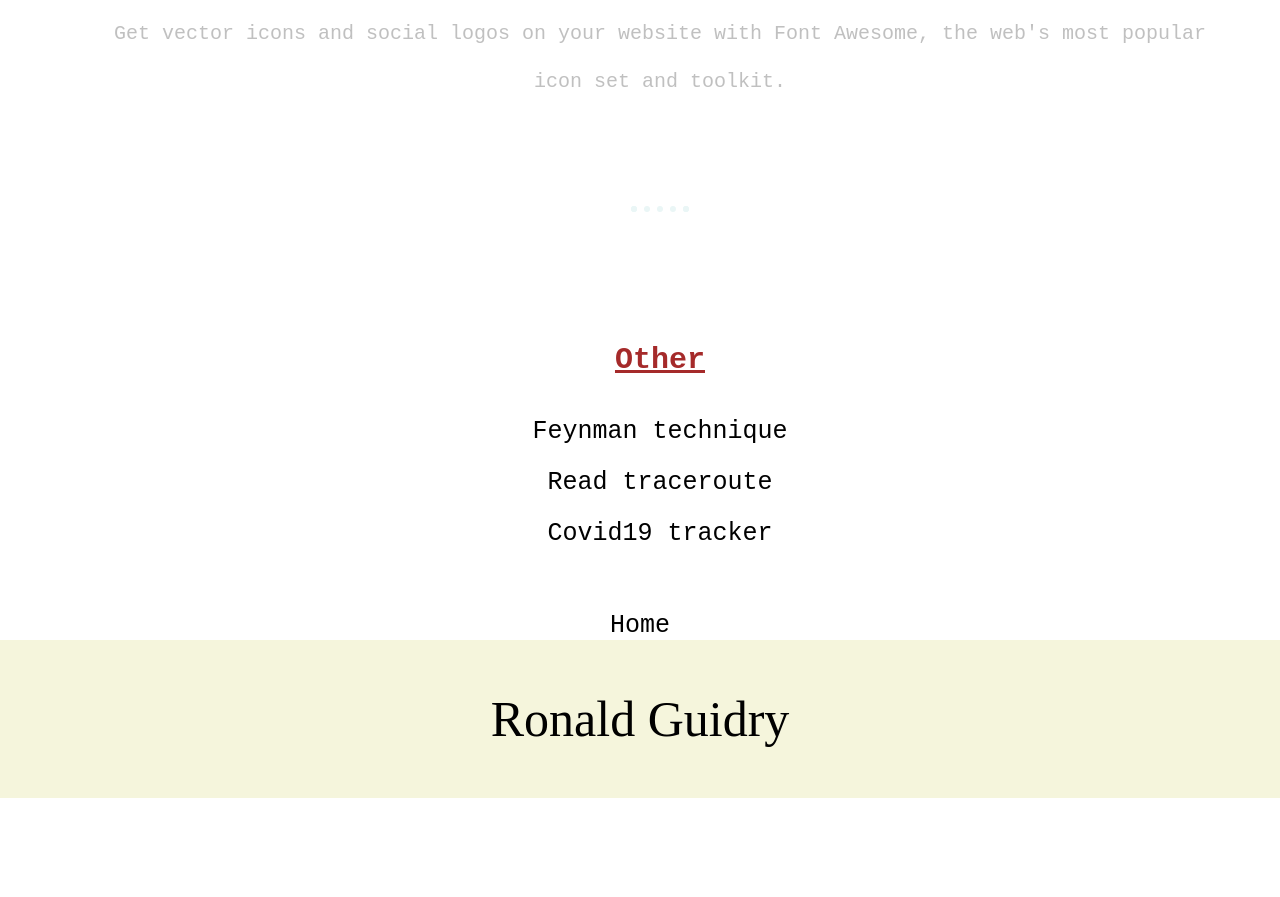
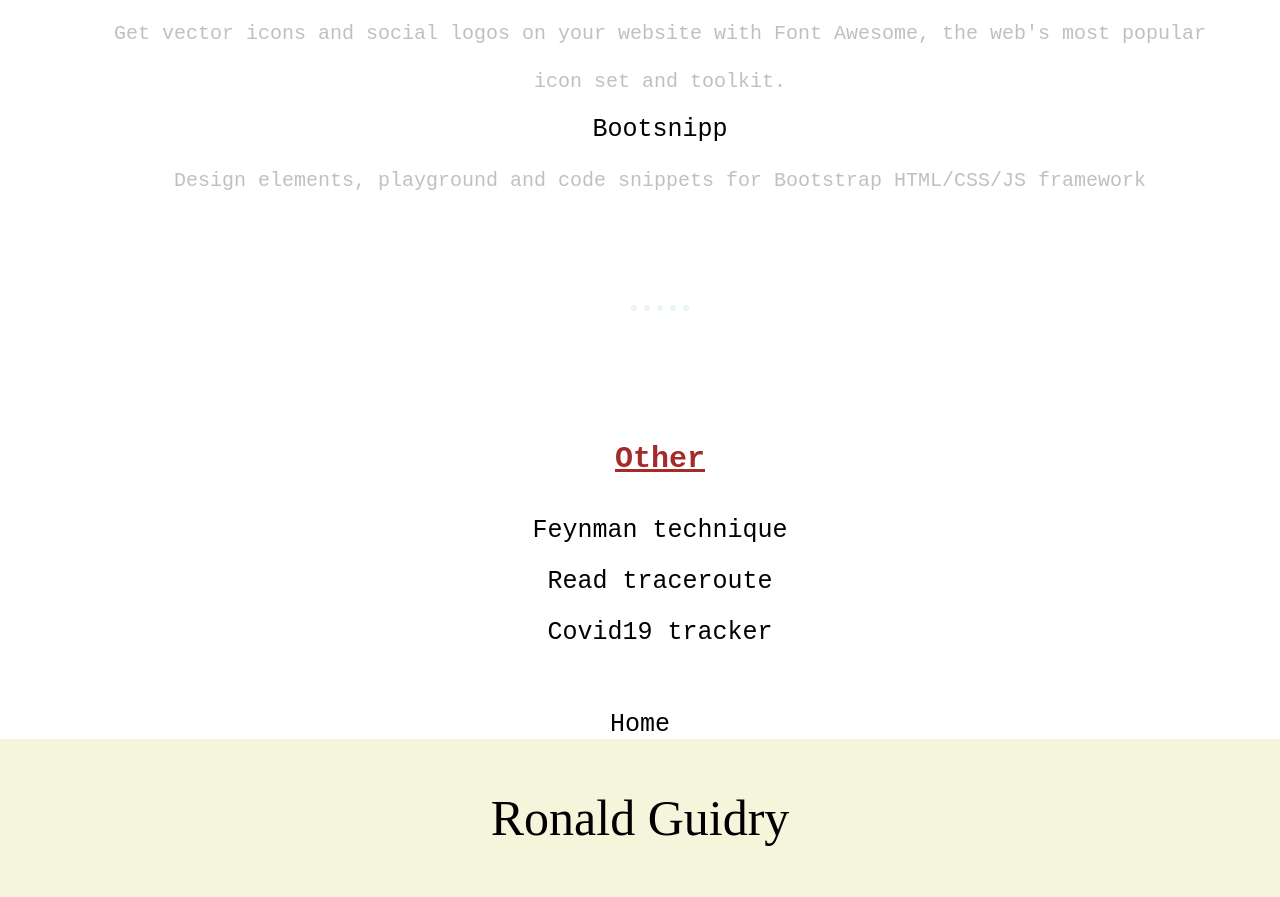
Before and after one commit to Ronysweb/Tools-and-resources, a plain HTML site: page index.html in a window 1280 px wide. Shown: the part 8194-9091 px from the top of the page. Before the commit the page ends 8992 px from the top, so only its background shows below. Drawn offline with Linux system fonts and the light colour scheme.

Commit message:
Update index.html

```diff
--- a/index.html
+++ b/index.html
@@ -181,6 +181,8 @@ explain the internet</a></li>
                 <li><a target="_blank" href="https://fonts.google.com/">Fonts Google</a></li>
                 <li><a target="_blank" href="https://fontawesome.com/start">Font Awesome</a></li>
                 <p class="p1">Get vector icons and social logos on your website with Font Awesome, the web's most popular icon set and toolkit.</p>
+                <li><a target="_blank" href="https://bootsnipp.com/">Bootsnipp</a></li>
+                <p class="p1">Design elements, playground and code snippets for Bootstrap HTML/CSS/JS framework</p>
 
 
                 <hr>
```
